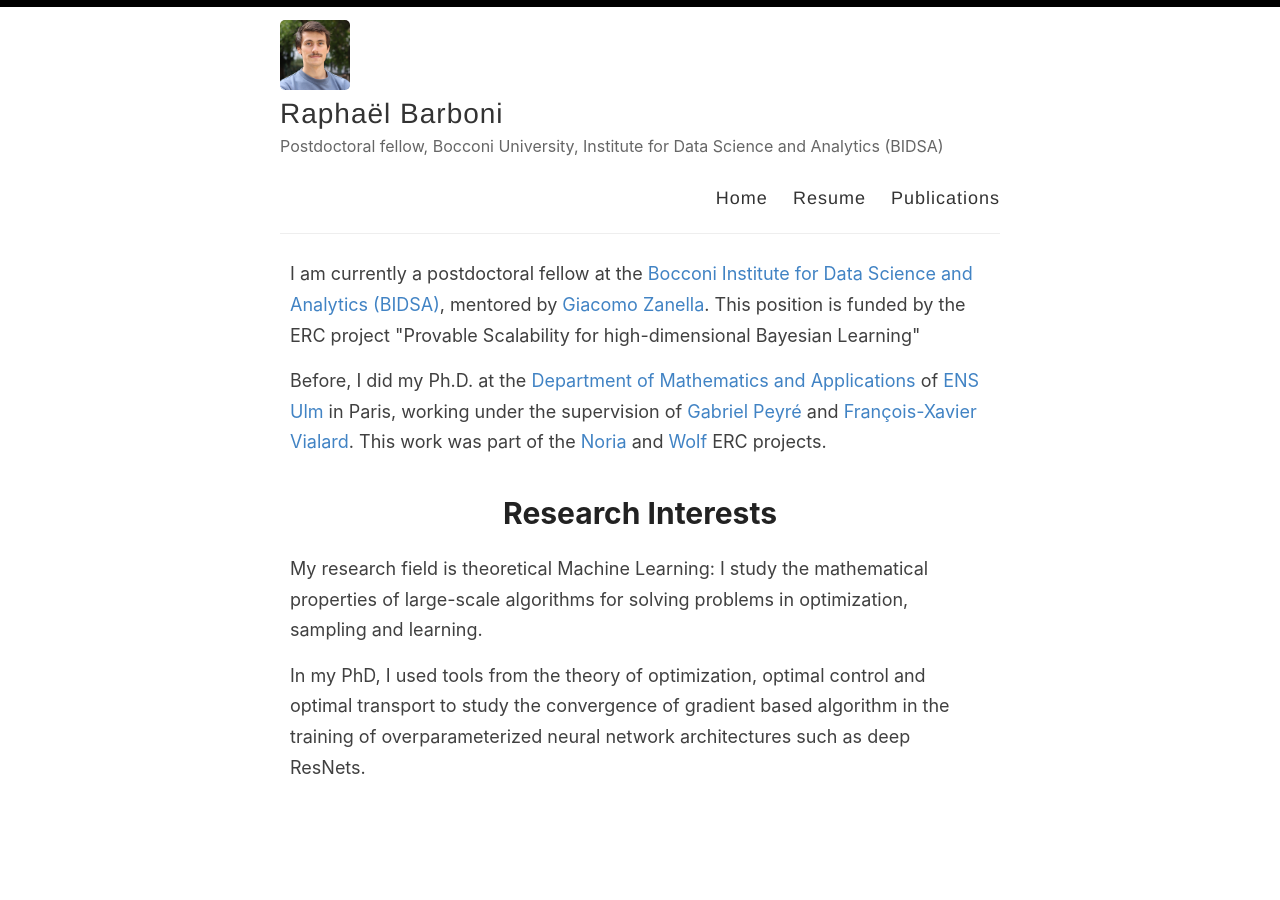
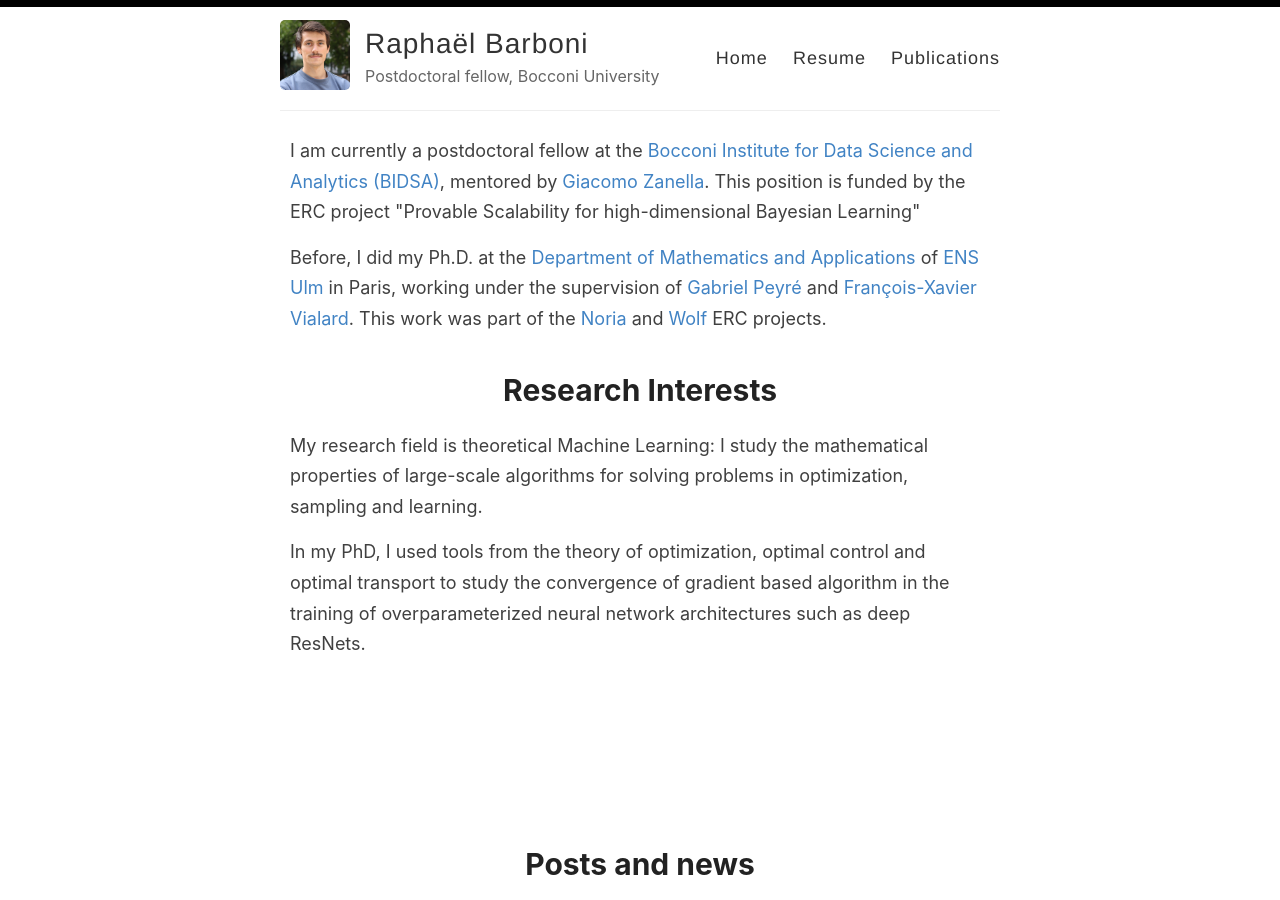
Before and after one commit to rbarboni/rbarboni.github.io, a Jekyll site: the page built from index.html, in a window 1280 px wide and 900 px high. Built offline with Jekyll 4.4.1, drawn with Linux system fonts in a browser that asks for light colours; the list of posts is cut into pages by our own code.

Commit message:
Modify author description in _config.yml
Updated the author's description in the config file.

```diff
--- a/_config.yml
+++ b/_config.yml
@@ -9,7 +9,7 @@
 author: Raphaël Barboni
 
 # Short bio or description (displayed in the header)
-description: Postdoctoral fellow, Bocconi University, Institute for Data Science and Analytics (BIDSA)
+description: Postdoctoral fellow, Bocconi University
 
 # URL of your avatar or profile pic (you could use your GitHub profile pic)
 avatar: /images/photo.jpg
```
